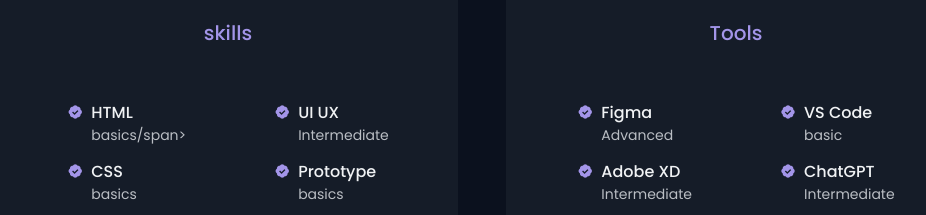
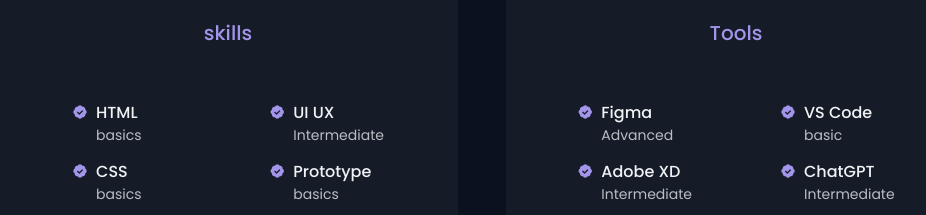
Before and after one commit to pritp06/portfolio_web, a plain HTML site: page portfolio/index.html in a window 1280 px wide. Shown: the part 1760-1975 px from the top of the page, without its empty margins (158-1084 px from the left). Drawn offline with nearby package versions, Linux system fonts and the light colour scheme.

Commit message:
Update index.html

```diff
--- a/portfolio/index.html
+++ b/portfolio/index.html
@@ -163,7 +163,7 @@
 
                                 <div>
                                     <h3 class="skills__name">HTML</h3>
-                                    <span class="skills__level">basics/span>
+                                    <span class="skills__level">basics </span>
                                 </div>
                             </div>
 
```
